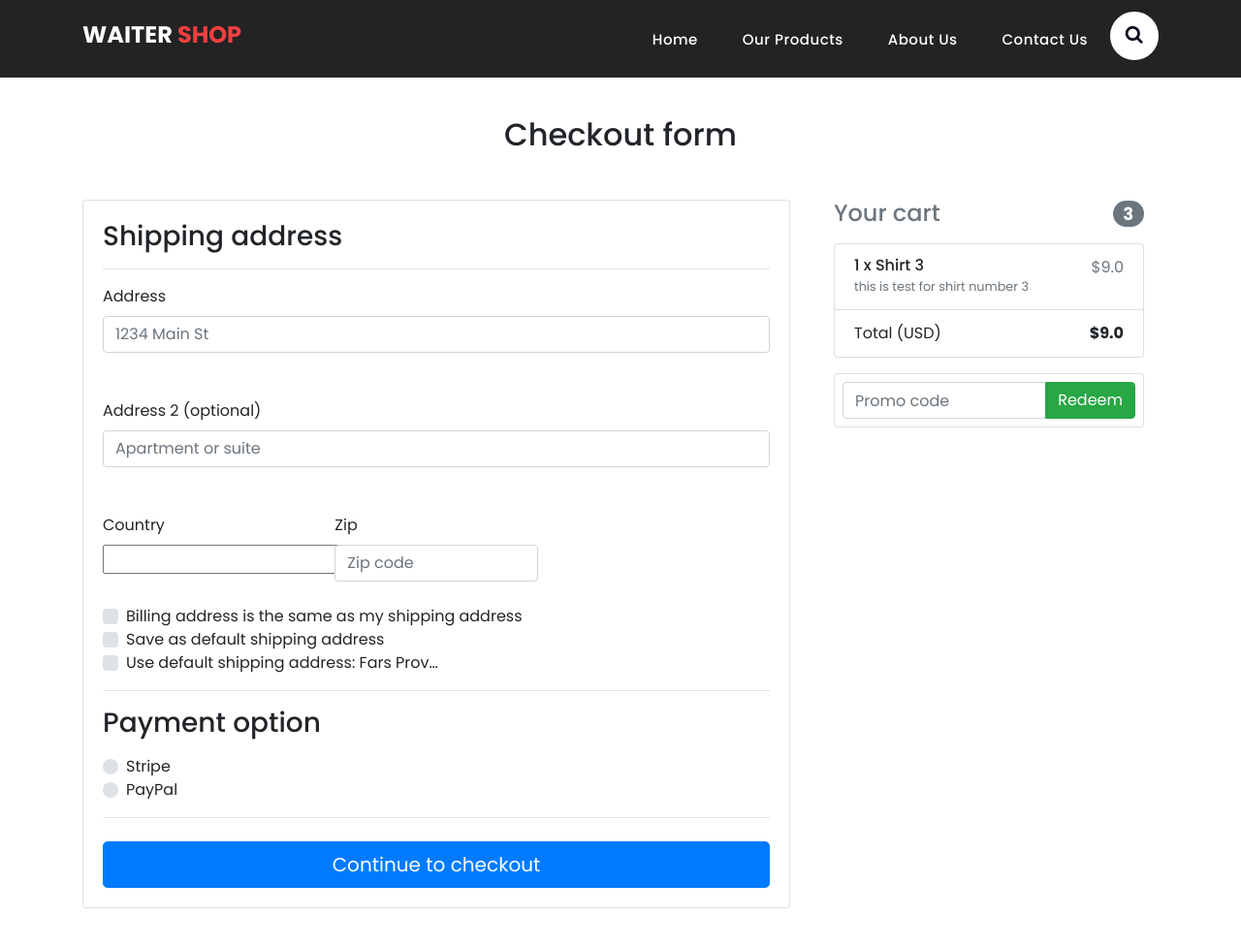
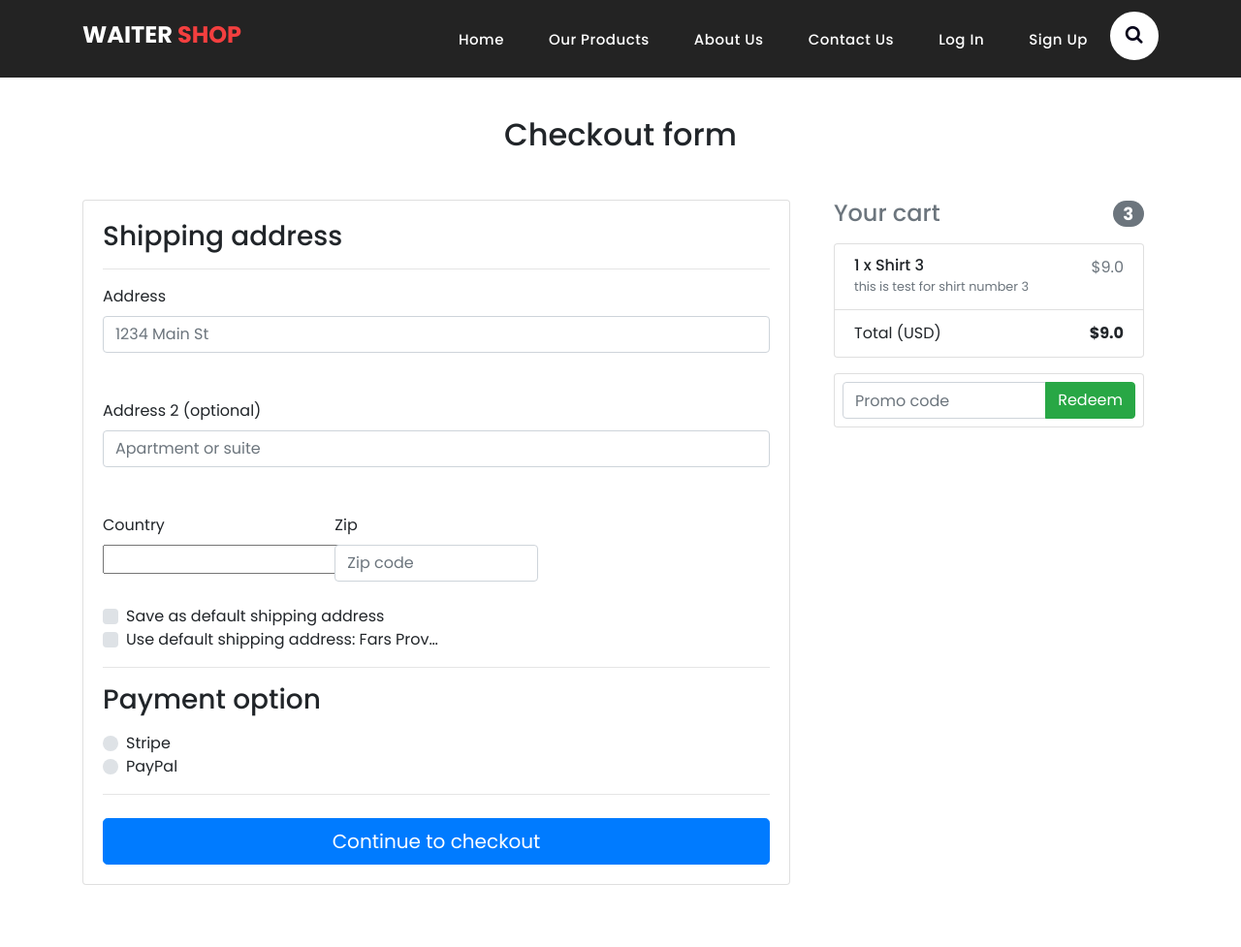
Before and after one commit to waiterorg/WaiterShop, a Django app: page /checkout/ in a window 1280 px wide. Shown: the top 977 px of the page at 97% size. Run offline with Django 3.2, Linux system fonts and the light colour scheme; a user stored in the database is signed in; data comes from the database, SQL or seed files in the repository; both versions use the stored data as it was after the commit; some libraries are stand-ins or nearby versions.

Commit message:
final check for waiter shop

```diff
--- a/WaiterShop/core/models.py
+++ b/WaiterShop/core/models.py
@@ -144,7 +144,10 @@ class Order(models.Model):
     '''
 
     def __str__(self):
-        return self.user.username
+        return f"{self.pk}-{self.user.username}"
+
+    def order_name(self):
+        return f"{self.pk}-{self.user.username}"
 
     def get_total(self):
         total = 0
@@ -197,7 +200,7 @@ class Refund(models.Model):
     email = models.EmailField()
 
     def __str__(self):
-        return f"{self.pk}"
+        return f"{self.order}"
 
 
 class LandingPageManager(models.Manager):
--- a/WaiterShop/core/views.py
+++ b/WaiterShop/core/views.py
@@ -46,7 +46,7 @@ class ProductListView(ListView):
 
     def get_context_data(self, **kwargs):
         context = super().get_context_data(**kwargs)
-        context['categories'] = Category.objects.get_active_category()
+        context['categories'] = Category.objects.get_active_category()[:15]
         return context
 
 
@@ -64,7 +64,7 @@ class CategoryList(ListView):
     def get_context_data(self, **kwargs):
         context = super().get_context_data(**kwargs)
         context['category'] = category
-        context['categories'] = Category.objects.get_active_category()
+        context['categories'] = Category.objects.get_active_category()[:15]
         return context
 
 class SearchList(ListView):
@@ -245,7 +245,6 @@ class PaymentView(LoginRequiredMixin,View):
             token = form.cleaned_data.get('stripeToken')
             save = form.cleaned_data.get('save')
             use_default = form.cleaned_data.get('use_default')
-            print("injaaaaaaaa",token)
             amount = int(order.get_total() * 100)
 
             try:
@@ -393,6 +392,7 @@ def remove_single_item_from_cart(request, slug):
                 order_item.save()
             else:
                 order.items.remove(order_item)
+                order_item.delete()
             messages.info(request, "This item quantity was updated.")
             return redirect("core:order-summary")
         else:
--- a/WaiterShop/templates/shared/base.html
+++ b/WaiterShop/templates/shared/base.html
@@ -83,6 +83,12 @@ https://templatemo.com/tm-546-sixteen-clothing
               <li class="nav-item{% if request.path == '/company/contact-us' %} active{% endif %}">
                 <a class="nav-link" href="{% url 'company:contact-us' %}">Contact Us</a>
               </li>
+              <li class="nav-item">
+                <a class="nav-link" href="/accounts/login/"> Log in </a>
+              </li>
+              <li class="nav-item">
+                <a class="nav-link" href="/accounts/signup/"> Sign up</a>
+              </li>
               <li>
                 <form class="searchform" action="{% url 'core:search' %}">
                   <input class="searchinput" name="q" type="search" placeholder="Search">
--- a/WaiterShop/templates/shop/checkout.html
+++ b/WaiterShop/templates/shop/checkout.html
@@ -50,10 +50,6 @@
                   </div>
                 </div>
 
-                <div class="custom-control custom-checkbox">
-                  <input type="checkbox" class="custom-control-input" name="same_billing_address" id="same_billing_address">
-                  <label class="custom-control-label" for="same_billing_address">Billing address is the same as my shipping address</label>
-                </div>
                 <div class="custom-control custom-checkbox">
                   <input type="checkbox" class="custom-control-input" name="set_default_shipping" id="set_default_shipping">
                   <label class="custom-control-label" for="set_default_shipping">Save as default shipping address</label>
```
Also changed, not shown: WaiterShop/core/admin.py (+5 -4 lines), WaiterShop/templates/shop/payment.html (+0 -17 lines), WaiterShop/db.sqlite3.
